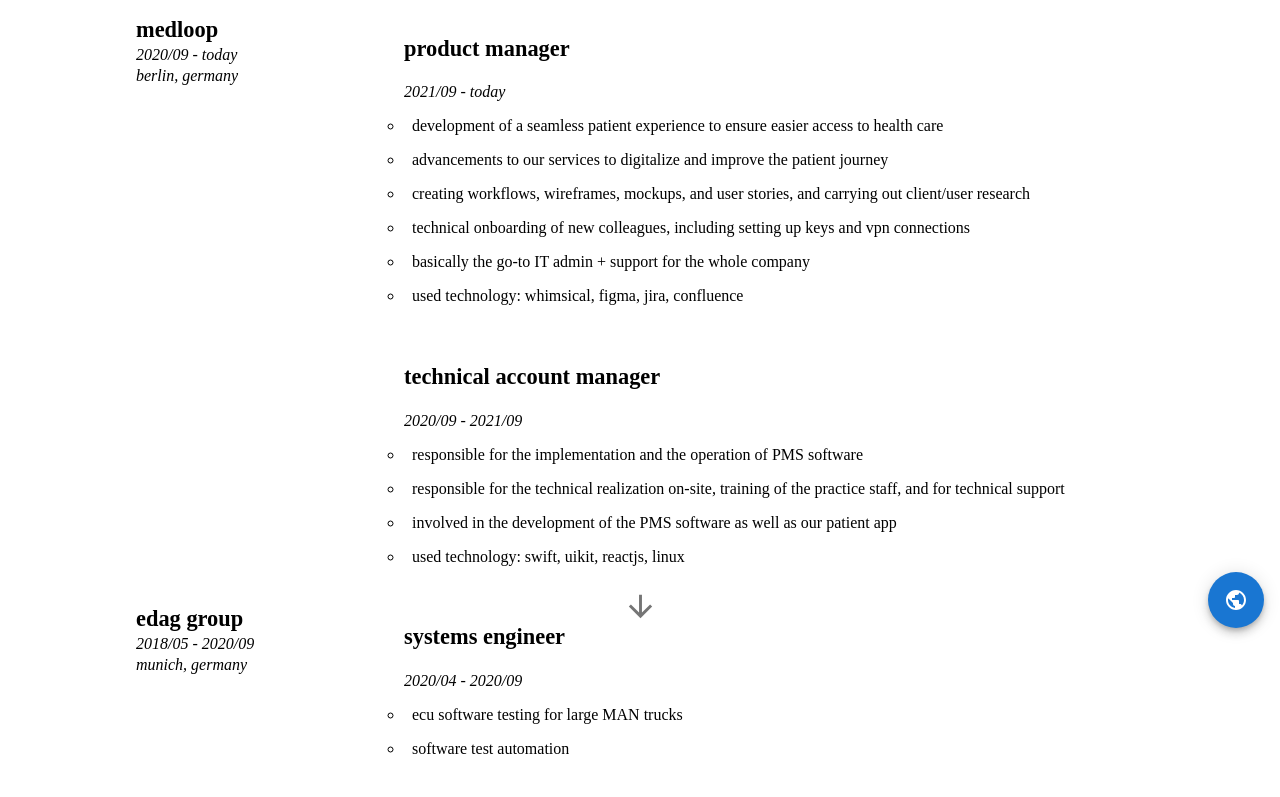
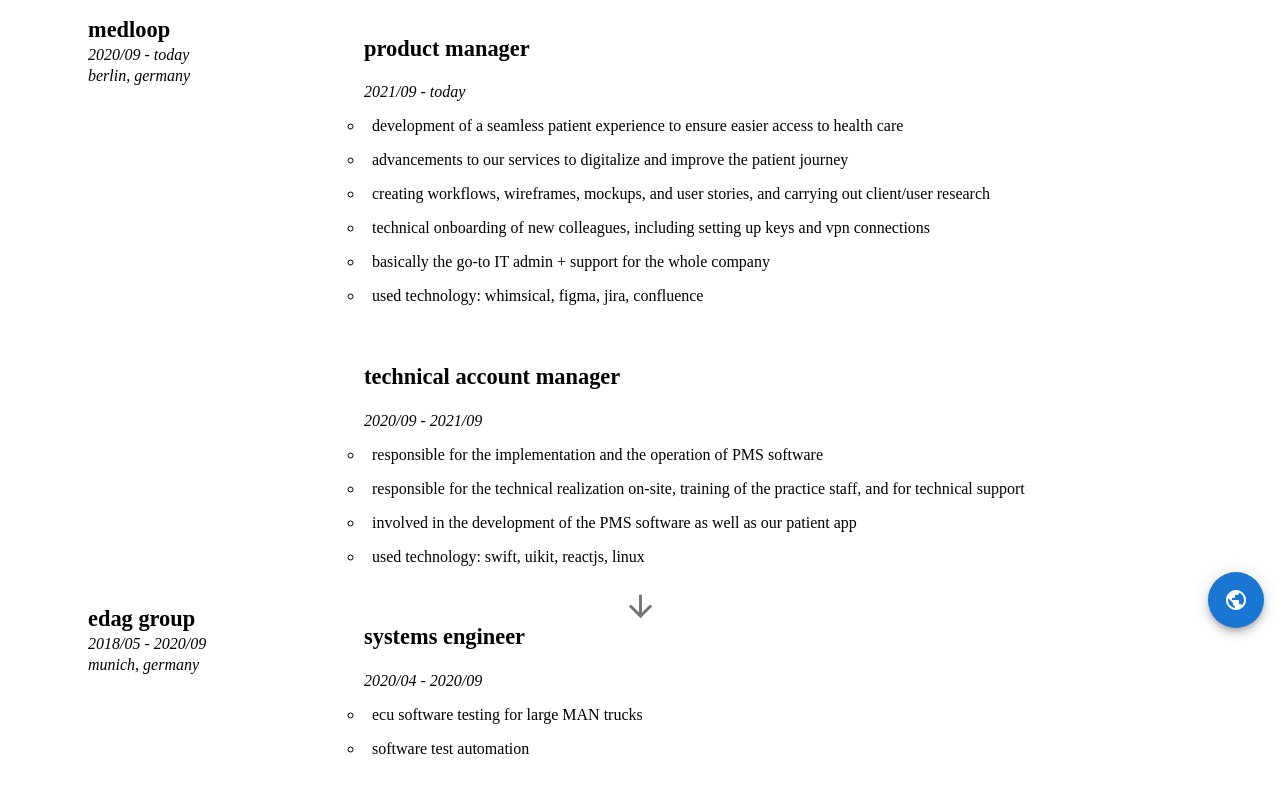
Before and after one commit to romanzuch/portfolio_gatsby, a Gatsby site: page /resume in a window 1280 px wide. Shown: the part 156-953 px from the top of the page. Built offline with nearby package versions, Linux system fonts and the light colour scheme; Gatsby itself is replaced by a stand-in of ours.

Commit message:
💡Tweaked content margins

```diff
--- a/src/styles/resume.js
+++ b/src/styles/resume.js
@@ -53,6 +53,6 @@ export const RoleDescriptionElement = styled.li`
 `
 
 export const ResumeContent = styled.div`
-    margin: 0 2rem 2rem 6rem;
+    margin: 0rem 3rem;
     padding: 0;
 `
```
